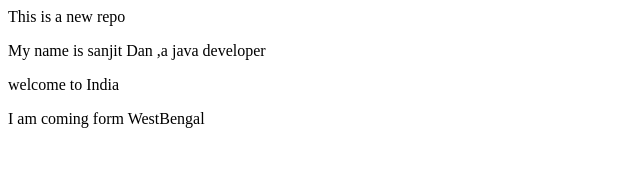
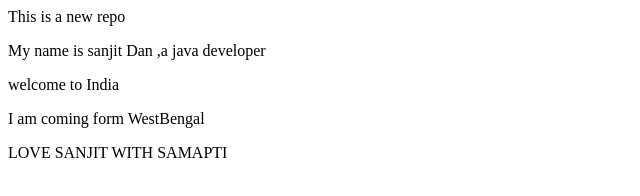
Before and after one commit to sanjit-dan/localrepo, a plain HTML site: page index.html in a window 1280 px wide. Shown: the whole page, without its empty margins (0-640 px from the left). Drawn offline with Linux system fonts and the light colour scheme.

Commit message:
Add Something

```diff
--- a/index.html
+++ b/index.html
@@ -2,3 +2,4 @@
 <p>My name is sanjit Dan ,a java developer</p>
 <p>welcome to India</p>
 <p>I am coming form WestBengal</p>
+<p>LOVE SANJIT WITH SAMAPTI</p>
```
